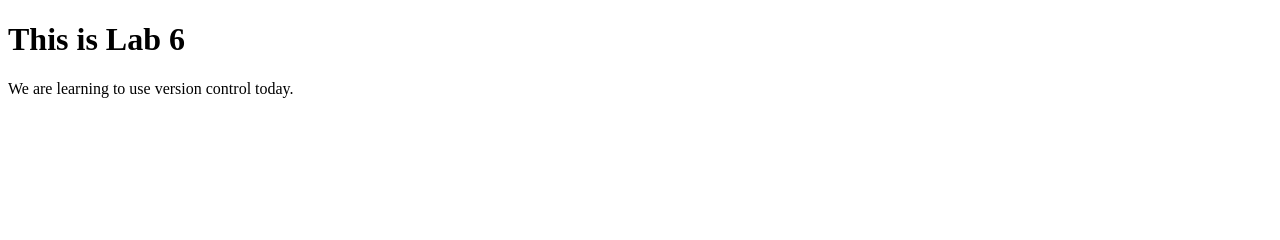
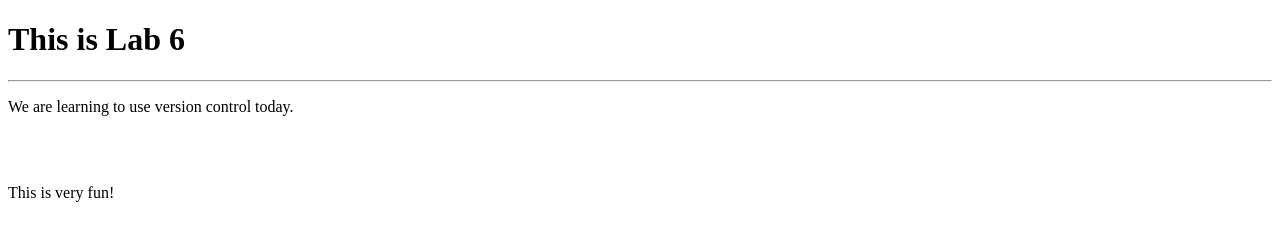
Before and after one commit to StevenStina/repository1, a plain HTML site: page index.html in a window 1280 px wide. Drawn offline with Linux system fonts and the light colour scheme.

Commit message:
Added a horizontal line under my title and some more content

```diff
--- a/index.html
+++ b/index.html
@@ -8,7 +8,10 @@
 <body>
 
     <h1> This is Lab 6 </h1>
+    <hr>
     <p> We are learning to use version control today. </p>
+    <br><br>
+    <p> This is very fun! </p>
 
 </body>
 </html>
```
